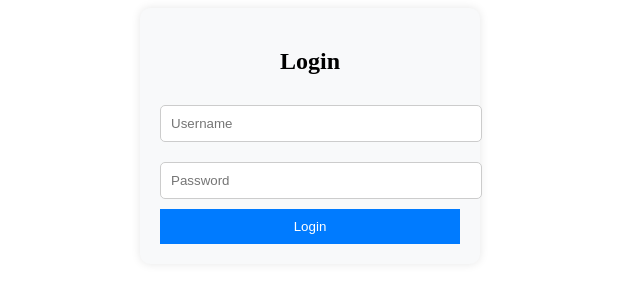
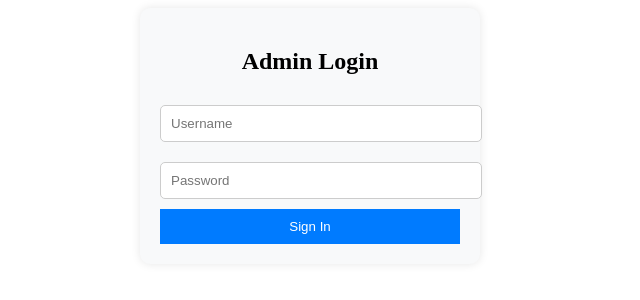
Before and after one commit to Ramya-ui513/mobile-store-API, a React (Create React App) app in the folder frontend/: page /login in a window 1280 px wide. Shown: the top 300 px of the page, without its empty margins (330-970 px from the left). Built offline with nearby package versions, Linux system fonts and the light colour scheme; no server answers.

Commit message:
Update login.jsx

```diff
--- a/frontend/src/components/login.jsx
+++ b/frontend/src/components/login.jsx
@@ -3,33 +3,53 @@ import axios from "axios";
 import "../styles/login.css";
 
 const Login = ({ setIsAuthenticated }) => {
-  const [formData, setFormData] = useState({ username: "", password: "" });
-  const [error, setError] = useState("");
+  const [credentials, setCredentials] = useState({ username: "", password: "" });
+  const [errorMessage, setErrorMessage] = useState("");
 
   const handleChange = (e) => {
-    setFormData({ ...formData, [e.target.name]: e.target.value });
+    const { name, value } = e.target;
+    setCredentials((prev) => ({ ...prev, [name]: value }));
   };
 
   const handleSubmit = async (e) => {
     e.preventDefault();
+    setErrorMessage("");
     try {
-      const response = await axios.post("http://127.0.0.1:5000/login", formData);
-      if (response.data.message === "Login successful") {
+      const res = await axios.post("http://127.0.0.1:5000/login", credentials);
+      if (res.data.message === "Login successful") {
         setIsAuthenticated(true);
       }
-    } catch (error) {
-      setError("Invalid credentials");
+    } catch (err) {
+      setErrorMessage("Invalid credentials. Please try again.");
     }
   };
 
   return (
     <div className="login-container">
-      <h2>Login</h2>
-      {error && <p className="error">{error}</p>}
-      <form onSubmit={handleSubmit}>
-        <input type="text" name="username" placeholder="Username" onChange={handleChange} required />
-        <input type="password" name="password" placeholder="Password" onChange={handleChange} required />
-        <button type="submit">Login</button>
+      <h2 className="login-title">Admin Login</h2>
+      {errorMessage && <p className="login-error">{errorMessage}</p>}
+      <form className="login-form" onSubmit={handleSubmit}>
+        <input
+          type="text"
+          name="username"
+          value={credentials.username}
+          onChange={handleChange}
+          placeholder="Username"
+          className="login-input"
+          required
+        />
+        <input
+          type="password"
+          name="password"
+          value={credentials.password}
+          onChange={handleChange}
+          placeholder="Password"
+          className="login-input"
+          required
+        />
+        <button type="submit" className="login-button">
+          Sign In
+        </button>
       </form>
     </div>
   );
```
